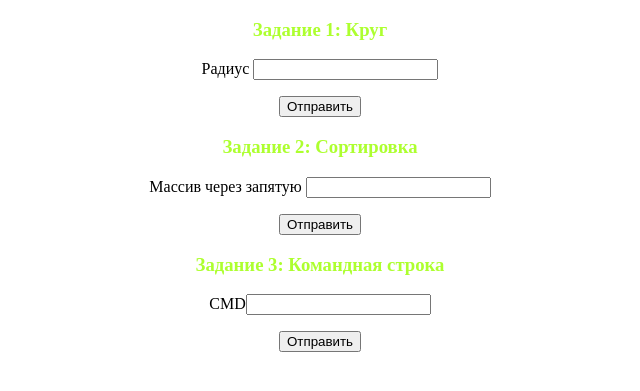
After one commit to AndreyXenon/RSCHIR_Practice, a PHP site: page /practice2.php in a window 1280 px wide. The commit adds this page. Shown: the top 391 px of the page, without its empty margins (320-960 px from the left). Run offline with PHP 8.4, Linux system fonts and the light colour scheme.

Commit message:
Add files via upload

```diff
--- a/server/php/src/index.php
+++ b/server/php/src/index.php
@@ -15,6 +15,7 @@ foreach ($result as $row){
 }
 ?>
 </table>
+<a href="practice2.php">Задание 2</a>
 <?php
 phpinfo();
 ?>
--- /dev/null
+++ b/server/php/src/practice2.php
@@ -0,0 +1,35 @@
+<!DOCTYPE html>
+<html>
+<head>
+<title>Практика №2</title>
+<link rel="stylesheet" href="style2.css" type="text/css"/>
+<meta charset="utf-8" />
+</head>
+<body>
+<h3>Задание 1: Круг</h3>
+<form action="drawer.php" method="POST">
+    <p>Радиус <input type="text" name="count" /></p>
+    <input type="submit" value="Отправить">
+</form>
+<h3>Задание 2: Сортировка</h3>
+<form action="sort.php" method="POST">
+    <p>Массив через запятую <input type="text" name="str" /></p>
+    <input type="submit" value="Отправить">
+</form>
+<h3>Задание 3: Командная строка</h3>
+<form method="POST">
+    <p>CMD<input type="text" name="command" /></p>
+    <input type="submit" value="Отправить">
+</form>
+<?php
+$command = "не определен";
+if (isset($_POST["command"])){
+    $command = $_POST["command"];
+    $output=[];
+    $retval=null;
+    exec($command, $output, $retval);
+    echo implode(' ',$output);
+}
+?>
+</body>
+</html>
--- /dev/null
+++ b/server/php/src/style2.css
@@ -0,0 +1,11 @@
+h3{
+    color: greenyellow;
+    text-align: center;
+}
+form p{
+    font-size: 20;
+
+}
+form{
+    text-align: center;
+}
```
Also changed, not shown: server/php/src/drawer.php (added, +31 -0 lines), server/php/src/sort.php (added, +41 -0 lines).
